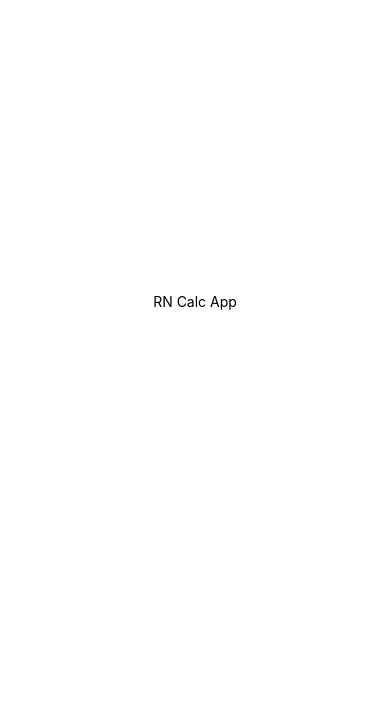
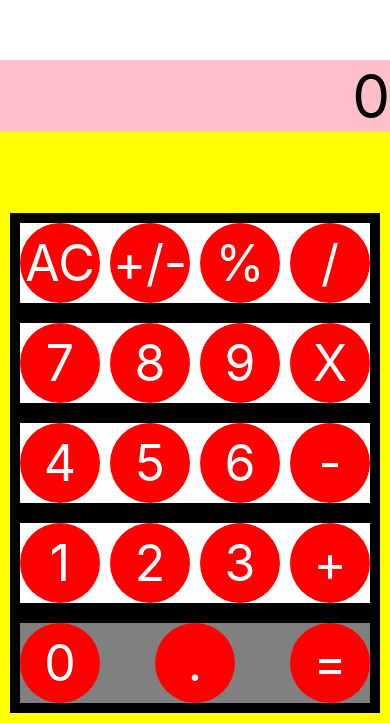
Before and after one commit to hyorish03/RN_Calculator, a React Native app: screen / in a window 390 px wide. Shown: the part 121-844 px from the top of the page. Built offline with nearby package versions, Linux system fonts and the light colour scheme.

Commit message:
Feat: 기본 계산기 UI 개발

```diff
--- a/package.json
+++ b/package.json
@@ -9,10 +9,12 @@
     "web": "expo start --web"
   },
   "dependencies": {
+    "@types/react": "~18.2.14",
     "expo": "~49.0.7",
     "expo-status-bar": "~1.6.0",
     "react": "18.2.0",
-    "react-native": "0.72.3"
+    "react-native": "0.72.4",
+    "typescript": "^5.1.3"
   },
   "devDependencies": {
     "@babel/core": "^7.20.0",
--- a/src/App.js
+++ b/src/App.js
@@ -1,11 +1,12 @@
 import { StatusBar } from 'expo-status-bar';
-import { Button, StyleSheet, Text, View } from 'react-native';
+import { StyleSheet, Text, View } from 'react-native';
+import Button from './components/Button.tsx';
+import Calculator from './components/Calculator.tsx';
 
 export default function App() {
   return (
     <View style={styles.container}>
-      <Text>RN Calc App</Text>
-      <StatusBar style="auto" />
+      <Calculator />
     </View>
   );
 }
@@ -13,8 +14,16 @@ export default function App() {
 const styles = StyleSheet.create({
   container: {
     flex: 1,
-    backgroundColor: '#fff',
+    backgroundColor: 'black',
     alignItems: 'center',
     justifyContent: 'center',
   },
+  text: {
+    fontSize: 30,
+    fontWeight: '700',
+    color: 'green',
+  },
+  error: {
+    color: 'red',
+  },
 });
--- /dev/null
+++ b/src/components/Button.tsx
@@ -0,0 +1,32 @@
+import { View, Text, StyleSheet } from 'react-native';
+
+interface ButtonProps {
+  title: string;
+}
+
+const StyledButton = ({ title }: ButtonProps) => {
+
+  return (
+    <View  style={styles.btn}>
+      <Text style={styles.text}>{title}</Text>
+    </View>
+  );
+};
+
+const styles = StyleSheet.create({
+  btn: {
+    width: 80,
+    height: 80,
+    backgroundColor: 'red',
+    borderRadius: 50,
+    justifyContent: 'center',
+    alignItems: 'center',
+  },
+  text: {
+    fontSize: 50,
+    color: 'white',
+    textAlign: 'center',
+  }
+});
+
+export default StyledButton;
--- /dev/null
+++ b/src/components/Calculator.tsx
@@ -0,0 +1,78 @@
+import React from 'react';
+import { Button, StyleSheet, Text, View } from 'react-native';
+import StyledButton from './Button';
+import NumberBtn, { btnStyles } from './NumberBtn';
+
+function Calculator() {
+  const [result, setResult] = React.useState(0);
+
+  return (
+    <View style={styles.container}>
+      <View style={styles.resultView}>
+        <Text style={styles.result}>{result}</Text>
+      </View>
+      <View style={styles.btnContainer}>
+        {/* <NumberBtn /> */}
+        <View style={btnStyles.numBtnColumn}>
+          <View style={btnStyles.numBtnRow}>
+            <StyledButton title="AC" />
+            <StyledButton title="+/-" />
+            <StyledButton title="%" />
+            <StyledButton title="/" />
+          </View>
+          <View style={btnStyles.numBtnRow}>
+            <StyledButton title="7" />
+            <StyledButton title="8" />
+            <StyledButton title="9" />
+            <StyledButton title="X" />
+          </View>
+          <View style={btnStyles.numBtnRow}>
+            <StyledButton title="4" />
+            <StyledButton title="5" />
+            <StyledButton title="6" />
+            <StyledButton title="-" />
+          </View>
+          <View style={btnStyles.numBtnRow}>
+            <StyledButton title="1" />
+            <StyledButton title="2" />
+            <StyledButton title="3" />
+            <StyledButton title="+" />
+          </View>
+          <View style={[btnStyles.numBtnRow, btnStyles.numBtnBottom]}>
+            <StyledButton title="0" />
+            <StyledButton title="." />
+            <StyledButton title="=" />
+          </View>
+        </View>
+      </View>
+    </View>
+  );
+}
+const styles = StyleSheet.create({
+  result: {
+    backgroundColor: 'pink',
+    color: 'black',
+    fontSize: 60,
+    textAlign: 'right',
+  },
+  resultView: {
+    width: '100%',
+    height: '30%',
+    backgroundColor: 'white',
+    justifyContent: 'flex-end',
+  },
+  container: {
+    flex: 1,
+    width: '100%',
+    backgroundColor: 'blue',
+    justifyContent: 'flex-start',
+  },
+  btnContainer: {
+    width: '100%',
+    height: '70%',
+    padding: 10,
+    backgroundColor: 'yellow',
+    justifyContent: 'flex-end',
+  },
+});
+export default Calculator;
--- /dev/null
+++ b/src/components/NumberBtn.tsx
@@ -0,0 +1,59 @@
+import React from 'react';
+import { StyleSheet, View } from 'react-native';
+import StyledButton from './Button';
+
+function NumberBtn() {
+  return (
+    <View style={styles.numBtnColumn}>
+      <View style={styles.numBtnRow}>
+        <StyledButton title="AC" />
+        <StyledButton title="+/-" />
+        <StyledButton title="%" />
+        <StyledButton title="/" />
+      </View>
+      <View style={styles.numBtnRow}>
+        <StyledButton title="7" />
+        <StyledButton title="8" />
+        <StyledButton title="9" />
+        <StyledButton title="X" />
+      </View>
+      <View style={styles.numBtnRow}>
+        <StyledButton title="4" />
+        <StyledButton title="5" />
+        <StyledButton title="6" />
+        <StyledButton title="-" />
+      </View>
+      <View style={styles.numBtnRow}>
+        <StyledButton title="1" />
+        <StyledButton title="2" />
+        <StyledButton title="3" />
+        <StyledButton title="+" />
+      </View>
+      <View style={[styles.numBtnRow, styles.numBtnBottom]}>
+        <StyledButton title="0" />
+        <StyledButton title="." />
+        <StyledButton title="=" />
+      </View>
+    </View>
+  );
+}
+
+export const btnStyles = StyleSheet.create({
+  numBtnColumn: {
+    flexDirection: 'column',
+    backgroundColor: 'black',
+  },
+  numBtnRow: {
+    flexDirection: 'row',
+    margin: 10,
+    justifyContent: 'space-between',
+    backgroundColor: 'white',
+  },
+  numBtnBottom: {
+    flexDirection: 'row',
+    justifyContent: 'space-between',
+    backgroundColor: 'gray',
+  },
+});
+
+export default NumberBtn;
--- /dev/null
+++ b/tsconfig.json
@@ -0,0 +1,4 @@
+{
+  "compilerOptions": {},
+  "extends": "expo/tsconfig.base"
+}
```
Also changed, not shown: 2 other files (tests, documents, lock files or other folders).
